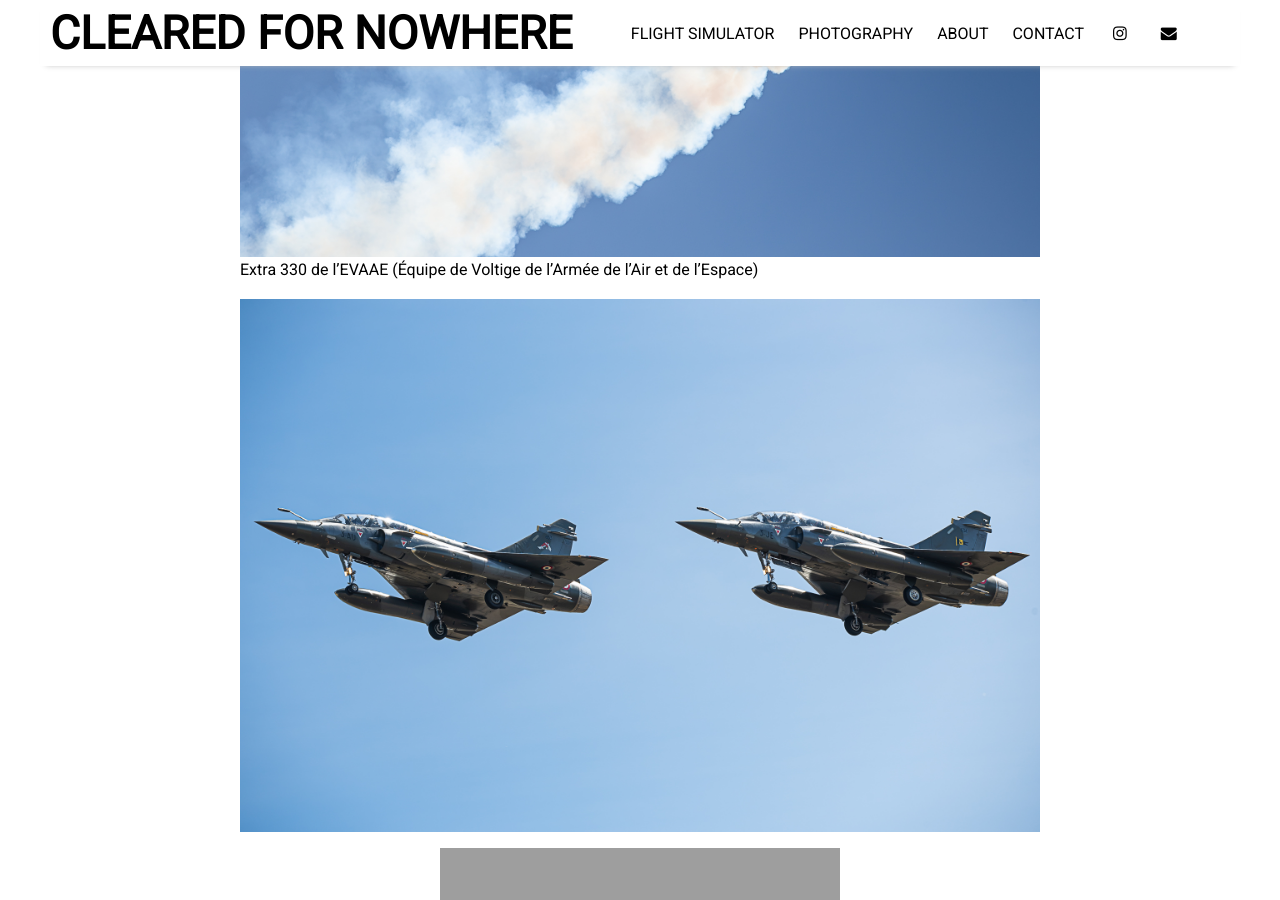
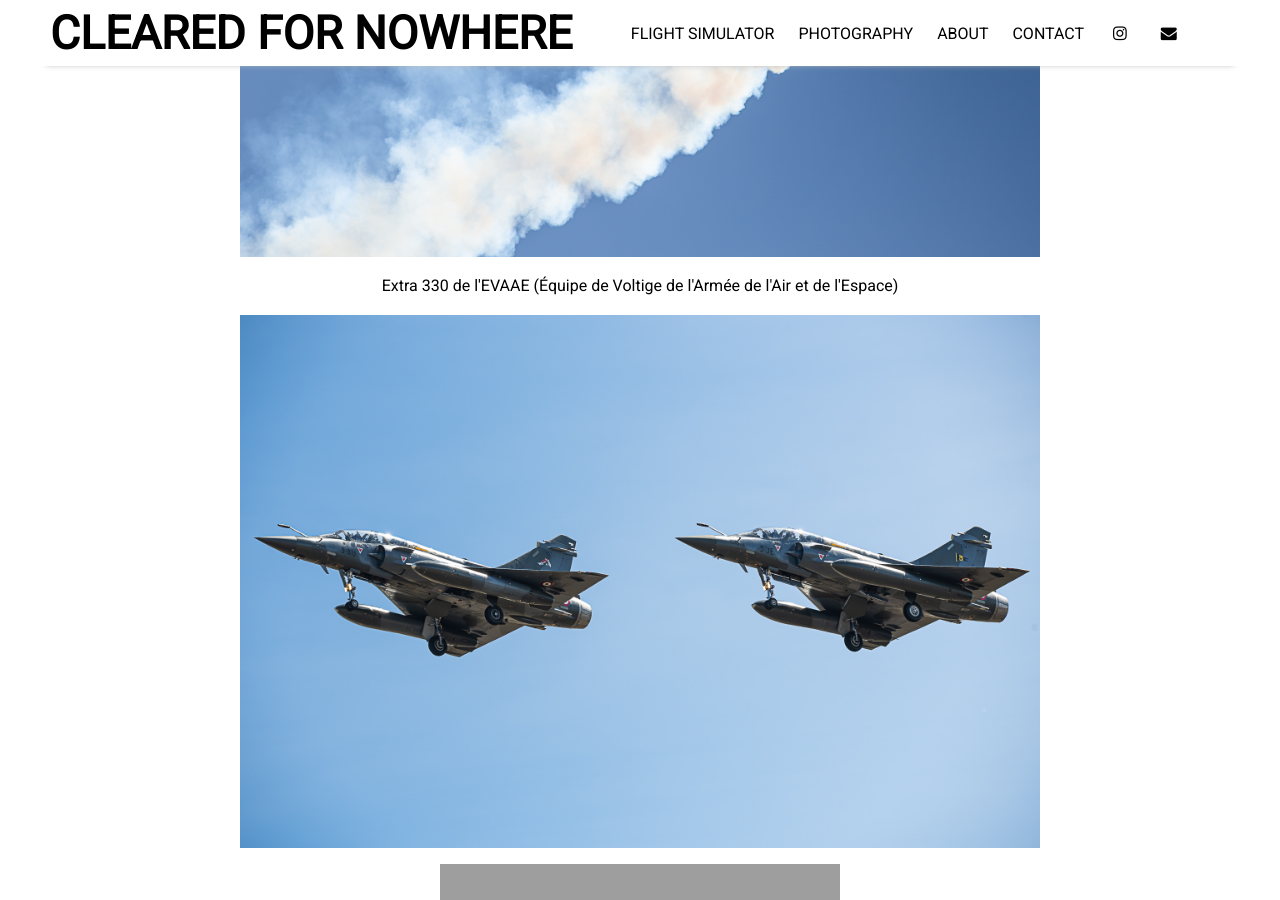
Before and after one commit to ClearedForNowhere/ClearedForNowhere.github.io, a Jekyll site: the page built from _posts/2026-09-04-AIR-LEGEND-2026.md, in a window 1280 px wide and 900 px high, scrolled down 1619 px. Built offline with Jekyll 4.4.1, drawn with Linux system fonts in a browser that asks for light colours; nearby versions of some CDN libraries.

Commit message:
Align Extra 330 caption to center
Updated the caption for the Extra 330 image to use HTML for center alignment.

```diff
--- a/_posts/2026-09-04-AIR-LEGEND-2026.md
+++ b/_posts/2026-09-04-AIR-LEGEND-2026.md
@@ -32,7 +32,7 @@ Cependant, au fil de l'après-midi, l'air s'est homogénéisé et ces fameux mir
 ## MA SELECTION
 
 ![Air Legend 2026]({{ site.github.url }}/assets/img/AIR_LEGEND_2026 (1).jpg)
-Extra 330 de l'EVAAE (Équipe de Voltige de l'Armée de l'Air et de l'Espace)
+<p style="text-align: center;">Extra 330 de l'EVAAE (Équipe de Voltige de l'Armée de l'Air et de l'Espace)</p>
 
 ![Air Legend 2026]({{ site.github.url }}/assets/img/AIR_LEGEND_2026 (2).jpg)
 
```
